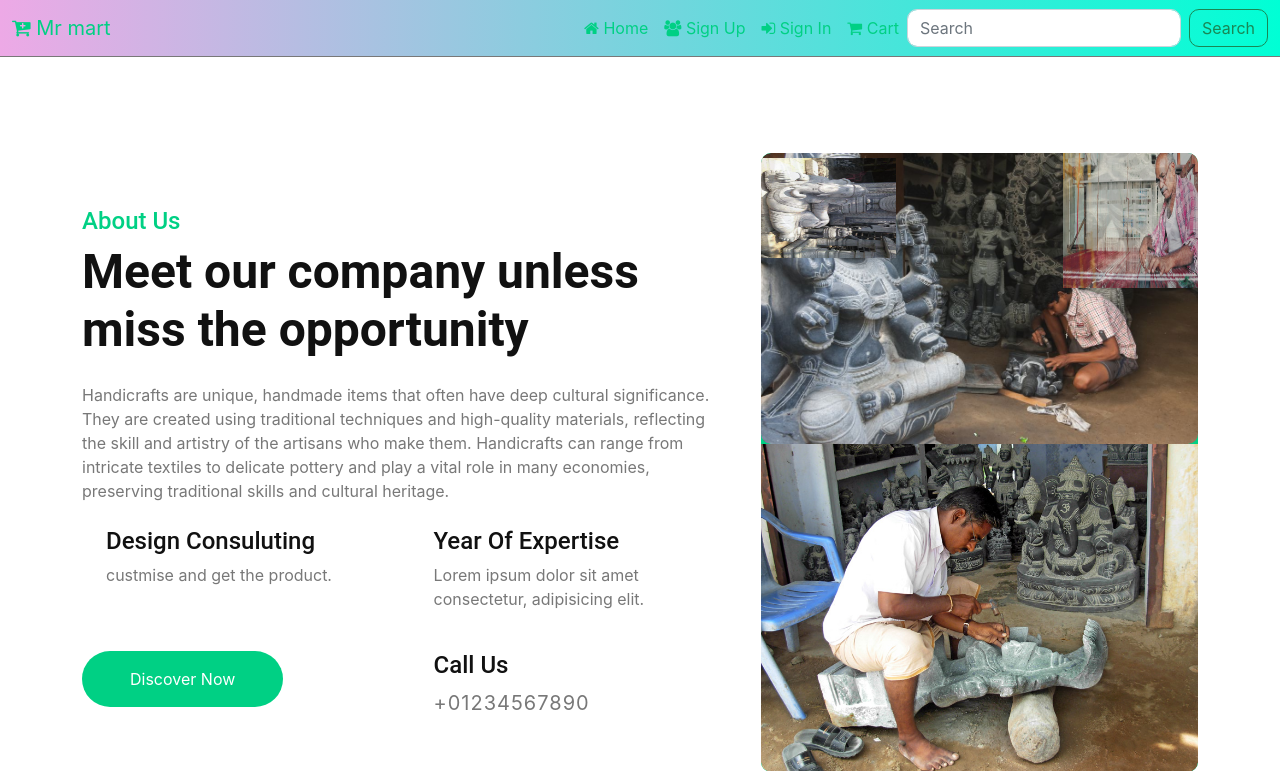
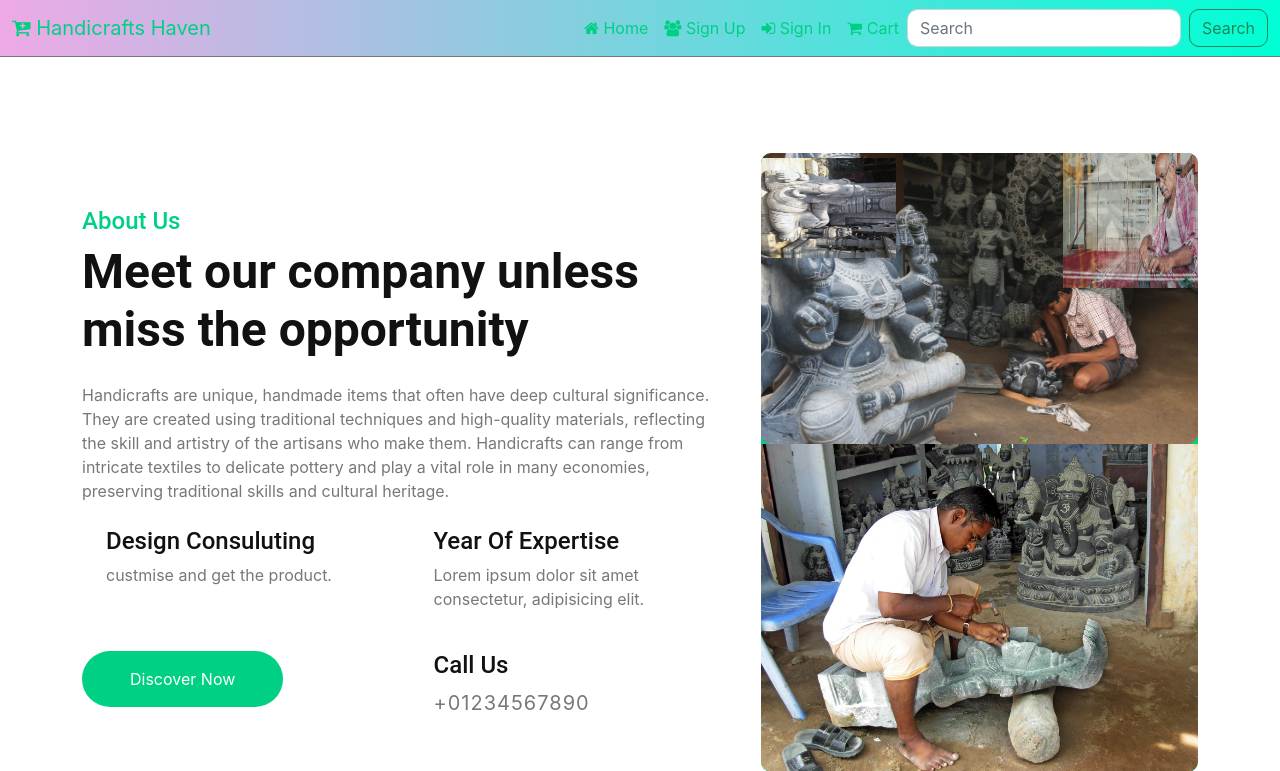
Before and after one commit to sekar-kumaran461/Handicraft-Haven, a Django app: page / in a window 1280 px wide. Shown: the top 771 px of the page. Run offline with Django 4.2, Linux system fonts and the light colour scheme; some libraries are stand-ins or nearby versions.

Commit message:
Update navbar.html

```diff
--- a/CRAFTER_app/templates/CRAFTER_app/INC/navbar.html
+++ b/CRAFTER_app/templates/CRAFTER_app/INC/navbar.html
@@ -10,7 +10,7 @@
 <nav class="navbar navbar-expand-lg --bs-primary-bg-subtle"
   style="background-image: linear-gradient(to right, #eda9e6, #00ffd5);border-bottom: 1px solid;">
   <div class="container-fluid">
-    <a class="navbar-brand" href="#"><i class="fa fa-cart-plus"></i> Mr mart</a>
+    <a class="navbar-brand" href="#"><i class="fa fa-cart-plus"></i> Handicrafts Haven</a>
     <button class="navbar-toggler" type="button" data-bs-toggle="collapse" data-bs-target="#navbarSupportedContent"
       aria-controls="navbarSupportedContent" aria-expanded="false" aria-label="Toggle navigation">
       <span class="navbar-toggler-icon"></span>
```
